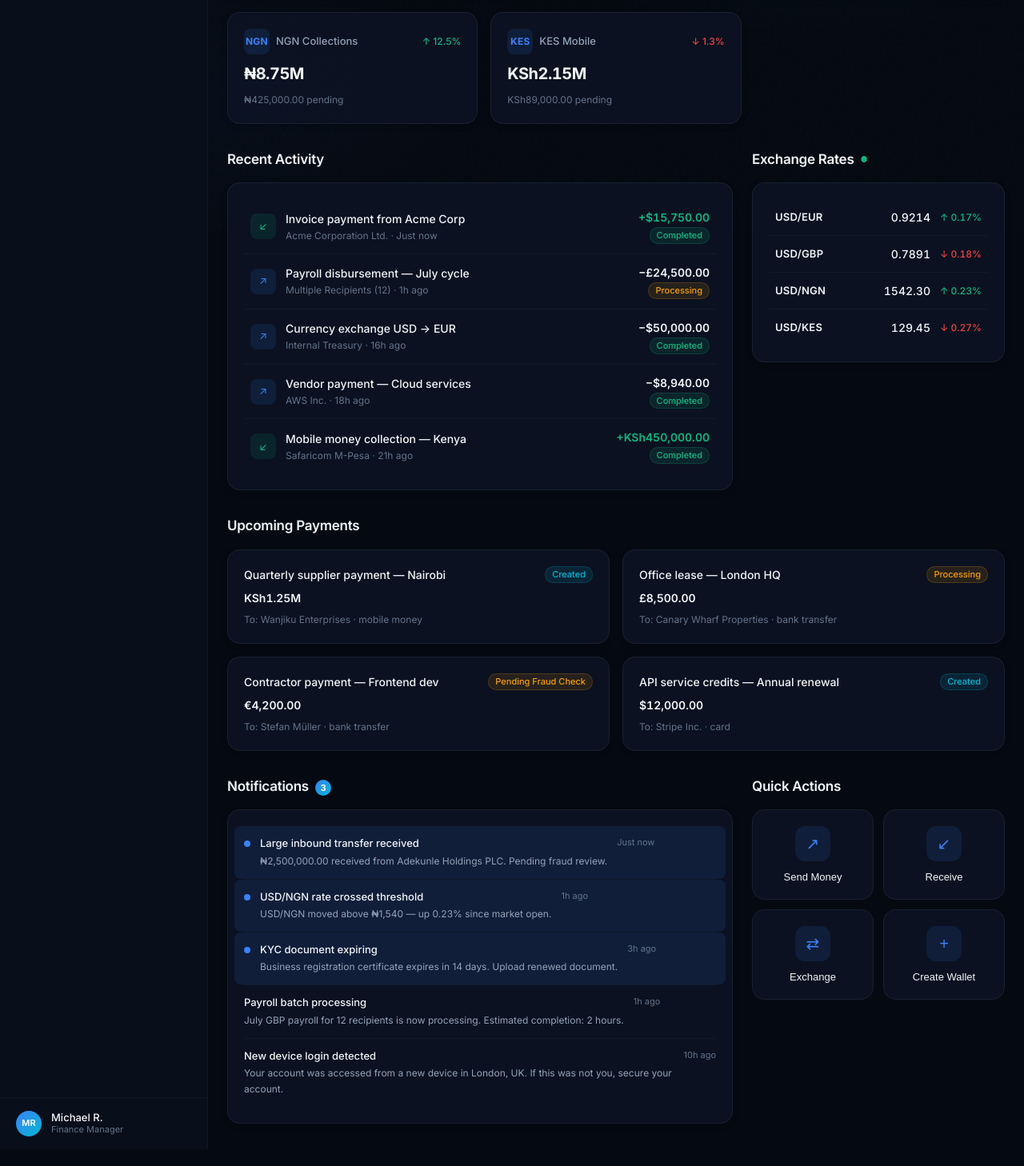
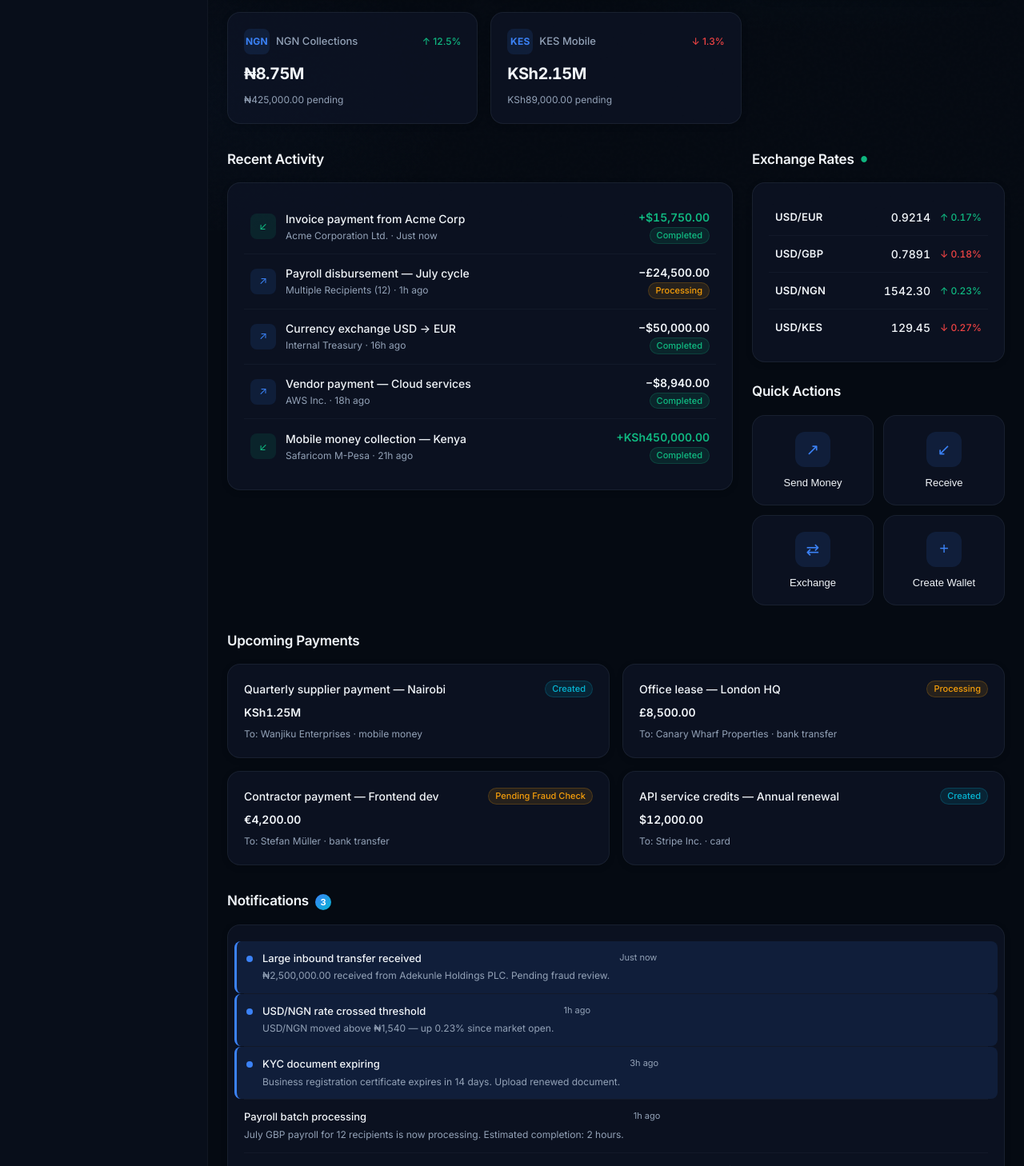
Before and after one commit to ano-nym-ous257/paymentflow-ai, a Next.js app in the folder apps/web/: page /dashboard in a window 1280 px wide. Shown: the part 512-1970 px from the top of the page at 80% size. Before the commit the page ends 1949 px from the top, so only its background shows below. Built offline with nearby package versions, Linux system fonts and the light colour scheme.

Commit message:
feat(ui): refine modular dashboard layout

```diff
--- a/apps/web/src/app/(workspace)/dashboard/page.tsx
+++ b/apps/web/src/app/(workspace)/dashboard/page.tsx
@@ -202,7 +202,7 @@ export default function DashboardPage() {
           </Stack>
         </section>
 
-        {/* Two-column: Recent Activity + Exchange Rates */}
+        {/* Two-column: Recent Activity + Module Column (Exchange Rates, Quick Actions) */}
         <div className="dashboard__columns">
           {/* Recent Activity */}
           <section aria-labelledby="activity-heading" className="dashboard__column-main">
@@ -251,8 +251,10 @@ export default function DashboardPage() {
             </Stack>
           </section>
 
+          {/* Module Column — stackable modules for the aside */}
+          <div className="dashboard__column-aside dashboard__module-column">
             {/* Exchange Rates */}
-          <aside aria-labelledby="rates-heading" className="dashboard__column-aside">
+            <aside aria-labelledby="rates-heading">
               <Stack direction="vertical" gap="16px">
                 <Stack direction="horizontal" gap="8px" align="center">
                   <h2 id="rates-heading" className="dashboard__section-title">
@@ -286,6 +288,31 @@ export default function DashboardPage() {
                 </Card>
               </Stack>
             </aside>
+
+            {/* Quick Actions */}
+            <section aria-labelledby="actions-heading">
+              <Stack direction="vertical" gap="16px">
+                <h2 id="actions-heading" className="dashboard__section-title">
+                  Quick Actions
+                </h2>
+                <div className="dashboard__actions">
+                  {QUICK_ACTIONS.map((action) => (
+                    <button
+                      key={action.label}
+                      type="button"
+                      className="dashboard__action-card"
+                      aria-label={action.label}
+                    >
+                      <span className="dashboard__action-icon" aria-hidden="true">
+                        {action.icon}
+                      </span>
+                      <span className="dashboard__action-label">{action.label}</span>
+                    </button>
+                  ))}
+                </div>
+              </Stack>
+            </section>
+          </div>
         </div>
 
         {/* Pending Payments */}
@@ -317,17 +344,13 @@ export default function DashboardPage() {
           </Stack>
         </section>
 
-        {/* Two-column: Notifications + Quick Actions */}
-        <div className="dashboard__columns">
         {/* Notifications */}
-          <section aria-labelledby="notifications-heading" className="dashboard__column-main">
+        <section aria-labelledby="notifications-heading">
           <Stack direction="vertical" gap="16px">
             <h2 id="notifications-heading" className="dashboard__section-title">
               Notifications
               {unreadNotifications.length > 0 && (
-                  <span className="dashboard__notification-count">
-                    {unreadNotifications.length}
-                  </span>
+                <span className="dashboard__notification-count">{unreadNotifications.length}</span>
               )}
             </h2>
             <Card>
@@ -339,7 +362,10 @@ export default function DashboardPage() {
                       className={`dashboard__notif-row ${!notif.read ? 'dashboard__notif-row--unread' : ''}`}
                     >
                       {!notif.read && (
+                        <>
                           <span className="dashboard__notif-dot" aria-hidden="true" />
+                          <span className="sr-only">Unread</span>
+                        </>
                       )}
                       <div className="dashboard__notif-content">
                         <span className="dashboard__notif-title">{notif.title}</span>
@@ -353,26 +379,6 @@ export default function DashboardPage() {
             </Card>
           </Stack>
         </section>
-
-          {/* Quick Actions */}
-          <aside aria-labelledby="actions-heading" className="dashboard__column-aside">
-            <Stack direction="vertical" gap="16px">
-              <h2 id="actions-heading" className="dashboard__section-title">
-                Quick Actions
-              </h2>
-              <div className="dashboard__actions">
-                {QUICK_ACTIONS.map((action) => (
-                  <button key={action.label} type="button" className="dashboard__action-card">
-                    <span className="dashboard__action-icon" aria-hidden="true">
-                      {action.icon}
-                    </span>
-                    <span className="dashboard__action-label">{action.label}</span>
-                  </button>
-                ))}
-              </div>
-            </Stack>
-          </aside>
-        </div>
       </Stack>
     </PageContainer>
   );
--- a/apps/web/src/app/globals.css
+++ b/apps/web/src/app/globals.css
@@ -1226,7 +1226,7 @@ body::after {
 
 .dashboard__wallet-pending {
   font-size: var(--text-caption);
-  color: var(--text-muted);
+  color: var(--text-secondary);
 }
 
 /* ========================================
@@ -1255,6 +1255,12 @@ body::after {
 
 .dashboard__column-aside {
   min-width: 0;
+}
+
+.dashboard__module-column {
+  display: flex;
+  flex-direction: column;
+  gap: var(--space-6);
 }
 
 /* ========================================
@@ -1357,7 +1363,7 @@ body::after {
 
 .dashboard__tx-meta {
   font-size: var(--text-caption);
-  color: var(--text-muted);
+  color: var(--text-secondary);
 }
 
 .dashboard__tx-amount {
@@ -1487,7 +1493,7 @@ body::after {
 
 .dashboard__payment-meta {
   font-size: var(--text-caption);
-  color: var(--text-muted);
+  color: var(--text-secondary);
 }
 
 /* ========================================
@@ -1524,6 +1530,11 @@ body::after {
   transform: translateY(-2px);
 }
 
+.dashboard__action-card:focus-visible {
+  outline: 2px solid var(--border-focus);
+  outline-offset: 2px;
+}
+
 .dashboard__action-card:active {
   transform: translateY(0) scale(0.97);
 }
@@ -1593,12 +1604,13 @@ body::after {
 
 .dashboard__notif-time {
   font-size: var(--text-micro);
-  color: var(--text-muted);
+  color: var(--text-secondary);
   white-space: nowrap;
 }
 
 .dashboard__notif-row--unread {
   background-color: var(--accent-subtle);
+  border-left: 3px solid var(--accent);
   padding: var(--space-3);
   margin: 0 calc(-1 * var(--space-3));
 }
```
Lines whose indentation alone changed are shown as unchanged.
